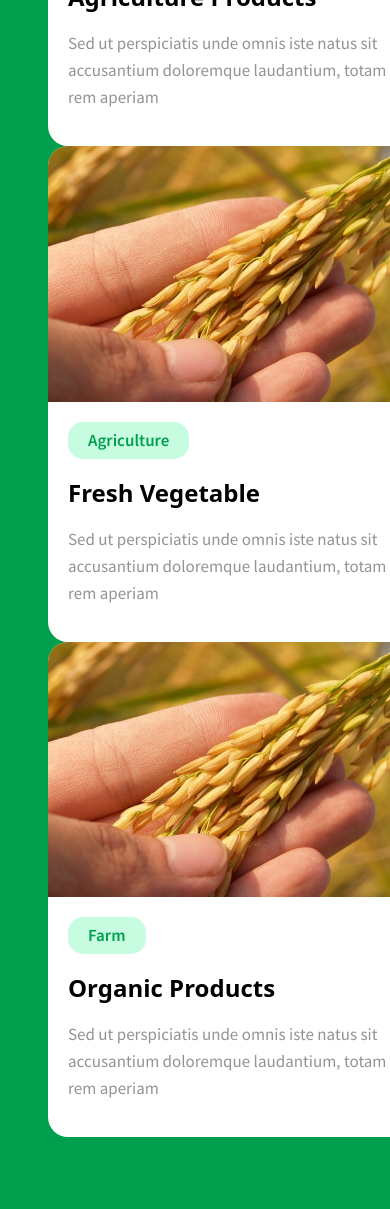
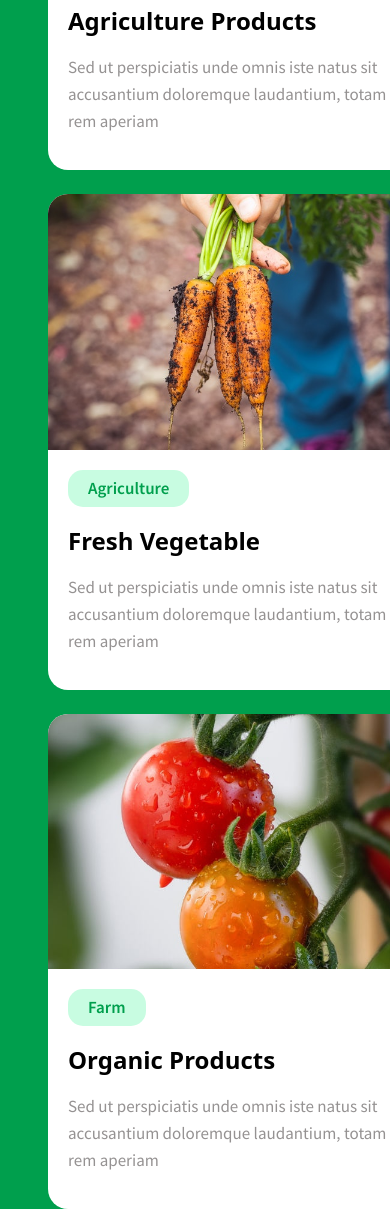
Before and after one commit to Nienn99/BC52_Capstone_G21, a plain HTML site: page index.html in a window 390 px wide. Shown: the part 2745-3954 px from the top of the page. Drawn offline with nearby package versions, Linux system fonts and the light colour scheme; some packages are replaced by stand-ins of ours; a script that the page names is missing; a web font is replaced by a local one.

Commit message:
chỉnh responsive

```diff
--- a/index.html
+++ b/index.html
@@ -290,11 +290,11 @@
         <!-- //title  -->
 
         <!-- post  -->
-        <div class="services_post row justify-content-center mt-5 ">
+        <div class="services_post row justify-content-center mt-5">
           <!-- Card  -->
-          <div class="post_item col-lg-4">
+          <div class="post_item col-lg-4 mt-4">
             <div class="card dark_card" style="width: 24rem;">
-              <img src="./IMG/service3.jpg" class="card-img-top" alt="...">
+              <img src="./IMG/service1.jpg" class="card-img-top" alt="...">
               <div class="card-body">
                 <p>Natural</p>
                 <a class="d-block" href="">Agriculture Products</a>
@@ -307,9 +307,9 @@
           </div>
           <!-- //Card  -->
           <!-- Card  -->
-          <div class="post_item col-lg-4">
+          <div class="post_item col-lg-4 mt-4">
             <div class="card dark_card" style="width: 24rem;">
-              <img src="./IMG/service1.jpg" class="card-img-top" alt="...">
+              <img src="./IMG/service2.jpg" class="card-img-top" alt="...">
               <div class="card-body ">
                 <p>Agriculture</p>
                 <a class="d-block" href="">Fresh Vegetable</a>
@@ -322,9 +322,9 @@
           </div>
           <!-- //Card  -->
           <!-- Card  -->
-          <div class="post_item col-lg-4">
+          <div class="post_item col-lg-4 mt-4">
             <div class="card dark_card" style="width: 24rem;">
-              <img src="./IMG/service1.jpg" class="card-img-top" alt="...">
+              <img src="./IMG/service3.jpg" class="card-img-top" alt="...">
               <div class="card-body">
                 <p>Farm</p>
                 <a class="d-block" href="">Organic Products</a>
```
